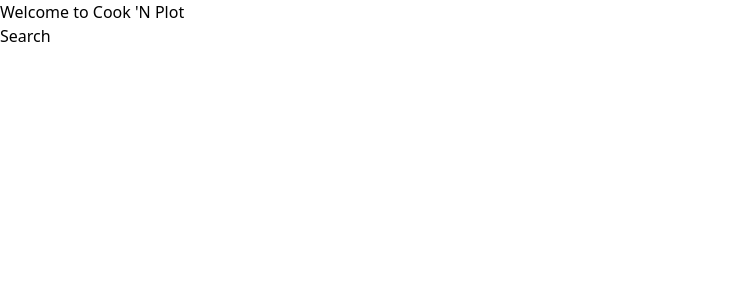
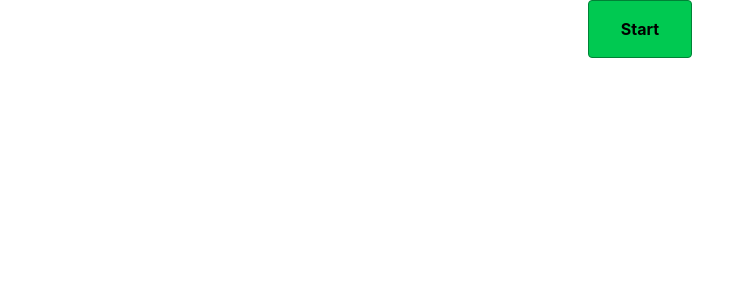
Before and after one commit to nsriv531/Cook-N-Plot, a React (Create React App) app: page / in a window 1280 px wide. Shown: the top 300 px of the page, without its empty margins (0-755 px from the left). Built offline with nearby package versions, Linux system fonts and the light colour scheme.

Commit message:
added StartButton Component

```diff
--- a/src/App.js
+++ b/src/App.js
@@ -1,4 +1,4 @@
-import logo from './logo.svg';
+//import logo from './logo.svg';
 import './App.css';
 import { BrowserRouter as Router, Routes, Route } from "react-router-dom";
 import Home from "./pages/Home";
--- /dev/null
+++ b/src/components/StartButton.js
@@ -0,0 +1,13 @@
+import { Link } from "react-router-dom";
+
+function StartButton() {
+  return (
+    <div className="flex flex-col items-center" >
+        <button class="bg-green-500 hover:bg-green-700 text-black font-bold py-4 px-8 border border-green-700 rounded">
+        <Link to="/Search">Start</Link>
+        </button>
+    </div>
+  );
+}
+
+export default StartButton;
--- a/src/pages/Home.js
+++ b/src/pages/Home.js
@@ -1,15 +1,13 @@
-import { Link } from "react-router-dom";
+import StartButton from "../components/StartButton";
 
-function Home() {
+
+const Home = () => {
   return (
-    <div >
-      <header className="font-sans">
-          Welcome to Cook 'N Plot
-          <br></br>
-          <Link to="/Search">Search</Link>
-      </header>
-    </div>
-  );
+      <>
+          <StartButton />
+      </>
+
+  )
 }
 
 export default Home;
```
